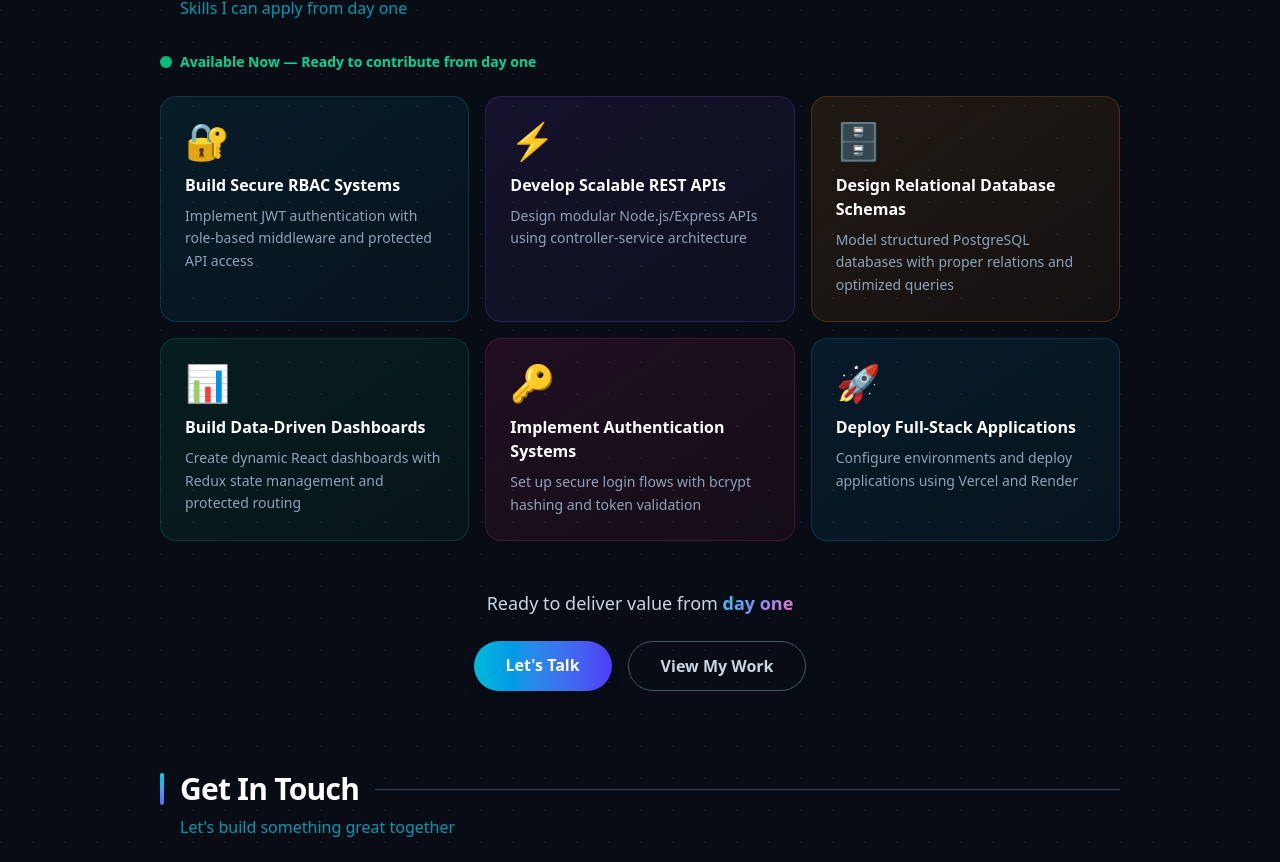
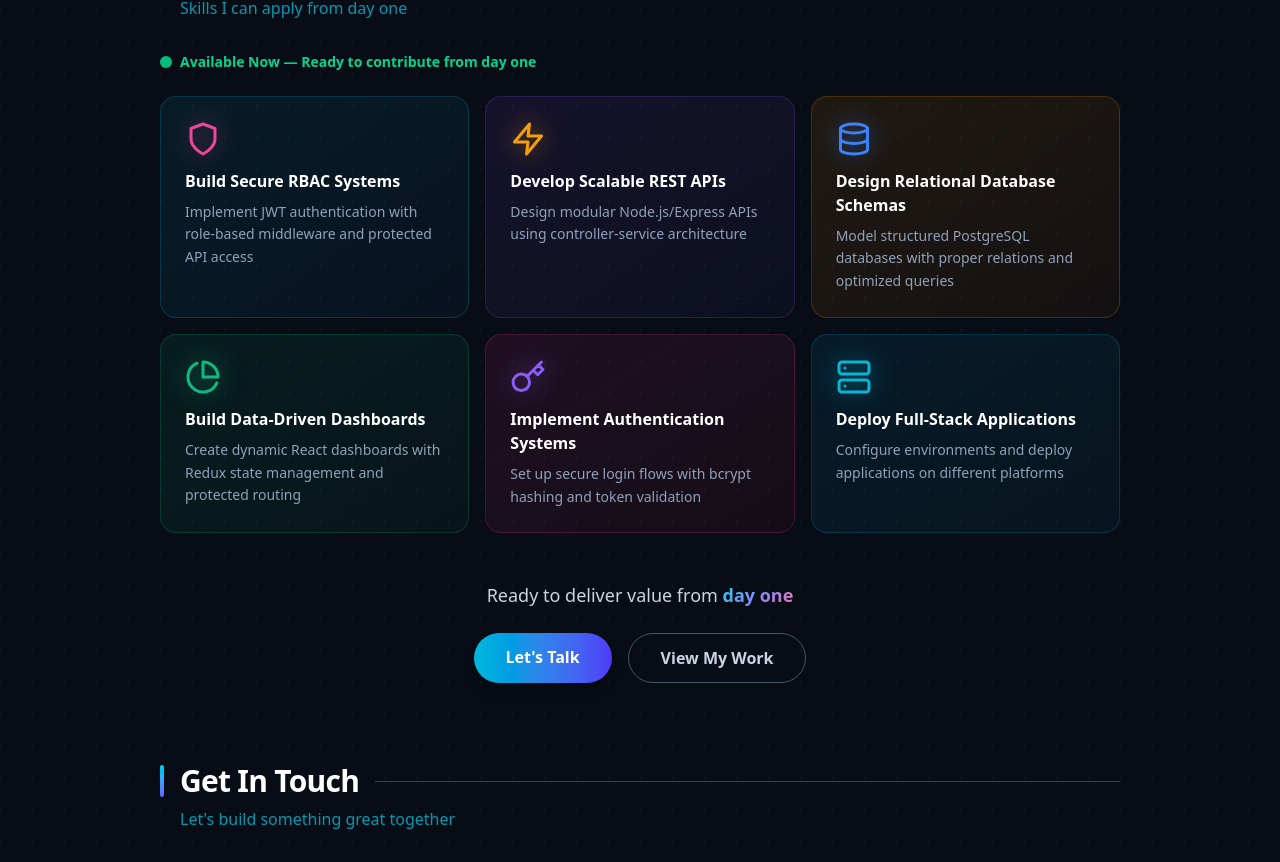
Before and after one commit to Anoop-Kumar-31/New_Portfolio, a React (Vite) app: page / in a window 1280 px wide. Shown: the part 5399-6261 px from the top of the page. Built offline with nearby package versions, Linux system fonts and the light colour scheme; no server answers.

Commit message:
feat: new icons for hire Rediness

```diff
--- a/src/components/GithubIcon.jsx
+++ /dev/null
@@ -1,7 +0,0 @@
-const GithubIcon = ({ className }) => (
-    <svg xmlns="http://www.w3.org/2000/svg" width="24" height="24" viewBox="0 0 24 24" fill="none" stroke="currentColor" strokeWidth="2" strokeLinecap="round" strokeLinejoin="round" className={className || "feather feather-github"}>
-        <path d="M9 19c-5 1.5-5-2.5-7-3m14 6v-3.87a3.37 3.37 0 0 0-.94-2.61c3.14-.35 6.44-1.54 6.44-7A5.44 5.44 0 0 0 20 4.77 5.07 5.07 0 0 0 19.91 1S18.73.65 16 2.48a13.38 13.38 0 0 0-7 0C6.27.65 5.09 1 5.09 1A5.07 5.07 0 0 0 5 4.77a5.44 5.44 0 0 0-1.5 3.78c0 5.42 3.3 6.61 6.44 7A3.37 3.37 0 0 0 9 18.13V22"></path>
-    </svg>
-);
-
-export default GithubIcon;
--- a/src/components/HireReadiness.jsx
+++ b/src/components/HireReadiness.jsx
@@ -31,19 +31,20 @@ const CapabilityCard = ({ capability, index }) => {
             initial={{ opacity: 0, y: 20 }}
             whileInView={{ opacity: 1, y: 0 }}
             viewport={{ once: true }}
-            transition={{ duration: 0.5, delay: index * 0.08 }}
+            transition={{ duration: 0.5, delay: index * 0.1 }}
             whileHover={{ scale: 1.02, y: -4 }}
             whileTap={{ scale: 0.97 }}
             onClick={() => { setTapped(true); setTimeout(() => setTapped(false), 500); }}
             className={`bg-gradient-to-br ${gradient} border rounded-2xl p-6 cursor-pointer transition-all duration-300`}
         >
             <motion.div
-                className="text-4xl mb-3 w-fit"
+                className={`text-4xl mb-3 w-fit transition-all duration-300 ${isDark ? 'drop-shadow-lg' : 'drop-shadow-md'}`}
+                style={isDark ? { color: capability.color, filter: `drop-shadow(0 0 12px ${capability.color}99)` } : { color: capability.color }}
                 animate={tapped ? { scale: 1.3, rotate: -15 } : { scale: 1, rotate: 0 }}
                 whileHover={{ scale: 1.3, rotate: 5 }}
                 transition={{ type: 'spring', stiffness: 300 }}
             >
-                {capability.icon}
+                <capability.icon />
             </motion.div>
             <h3 className={`text-base font-bold mb-2 ${isDark ? 'text-white' : 'text-slate-800'}`}>{capability.title}</h3>
             <p className={`text-sm leading-relaxed ${isDark ? 'text-slate-400' : 'text-slate-600'}`}>{capability.description}</p>
@@ -74,7 +75,7 @@ const HireReadiness = () => {
                 initial={{ opacity: 0 }}
                 whileInView={{ opacity: 1 }}
                 viewport={{ once: true }}
-                transition={{ duration: 0.5, delay: 0.5 }}
+                transition={{ duration: 0.5, delay: 0.1 }}
                 className="mt-12 text-center"
             >
                 <p className={`text-lg mb-6 ${isDark ? 'text-slate-300' : 'text-slate-600'}`}>
--- a/src/data.js
+++ b/src/data.js
@@ -5,6 +5,7 @@ import MyImage from "./img/MyImage.png";
 import tas from "./img/icons/Techasoft.png";
 import rbacDashboard from "./img/RBAC_Dashboard.png";
 import novel from "./img/Novel.png";
+import { FiShield, FiZap, FiDatabase, FiPieChart, FiKey, FiServer } from "react-icons/fi";
 
 export const personalInfo = {
   name: "Anoop Kumar",
@@ -286,32 +287,38 @@ export const hireReadiness = {
     {
       title: "Build Secure RBAC Systems",
       description: "Implement JWT authentication with role-based middleware and protected API access",
-      icon: "🔐"
+      icon: FiShield,
+      color: "#ec4899" // Pink
     },
     {
       title: "Develop Scalable REST APIs",
       description: "Design modular Node.js/Express APIs using controller-service architecture",
-      icon: "⚡"
+      icon: FiZap,
+      color: "#f59e0b" // Amber
     },
     {
       title: "Design Relational Database Schemas",
       description: "Model structured PostgreSQL databases with proper relations and optimized queries",
-      icon: "🗄️"
+      icon: FiDatabase,
+      color: "#3b82f6" // Blue
     },
     {
       title: "Build Data-Driven Dashboards",
       description: "Create dynamic React dashboards with Redux state management and protected routing",
-      icon: "📊"
+      icon: FiPieChart,
+      color: "#10b981" // Emerald
     },
     {
       title: "Implement Authentication Systems",
       description: "Set up secure login flows with bcrypt hashing and token validation",
-      icon: "🔑"
+      icon: FiKey,
+      color: "#8b5cf6" // Violet
     },
     {
       title: "Deploy Full-Stack Applications",
-      description: "Configure environments and deploy applications using Vercel and Render",
-      icon: "🚀"
+      description: "Configure environments and deploy applications on different platforms",
+      icon: FiServer,
+      color: "#06b6d4" // Cyan
     }
   ]
 
```
